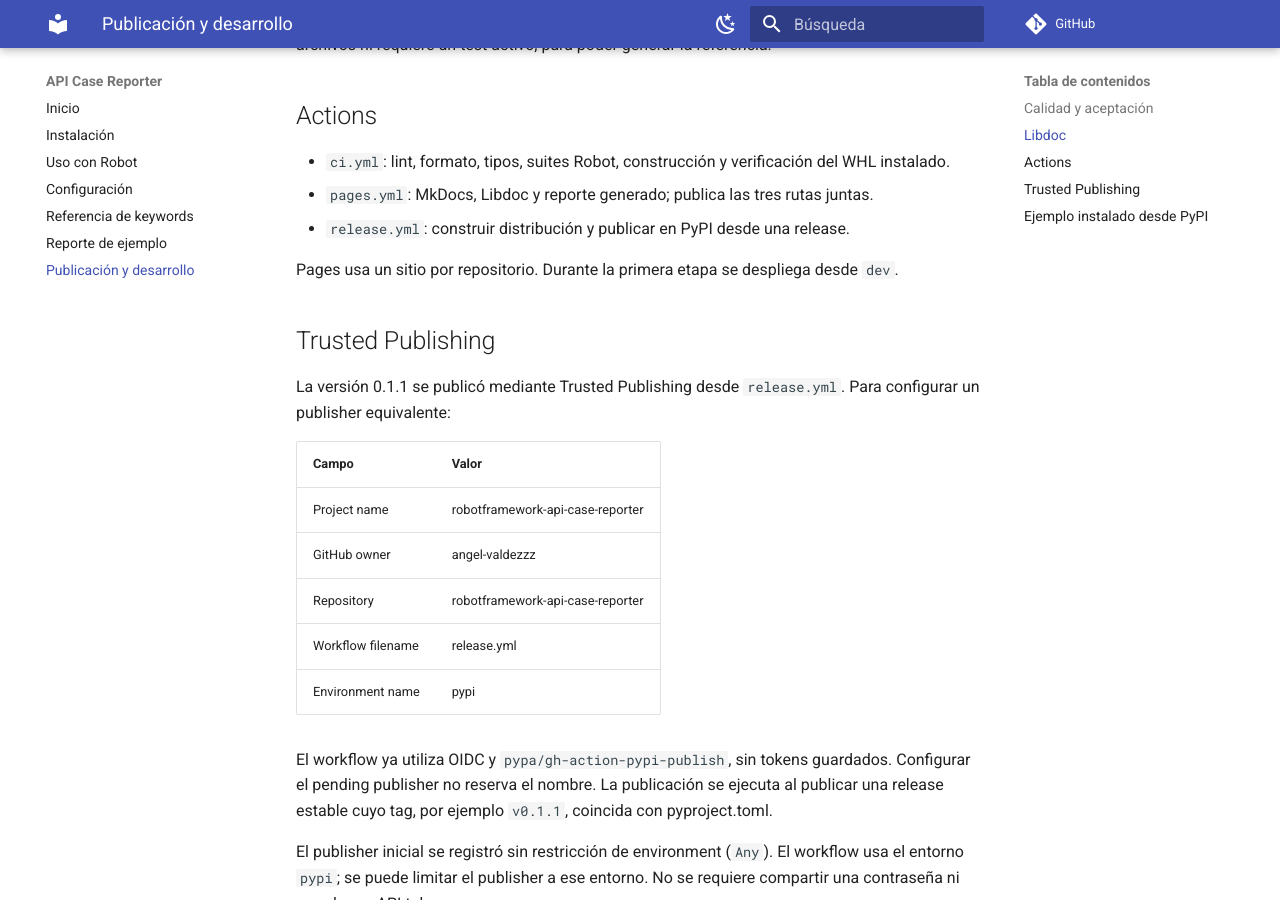
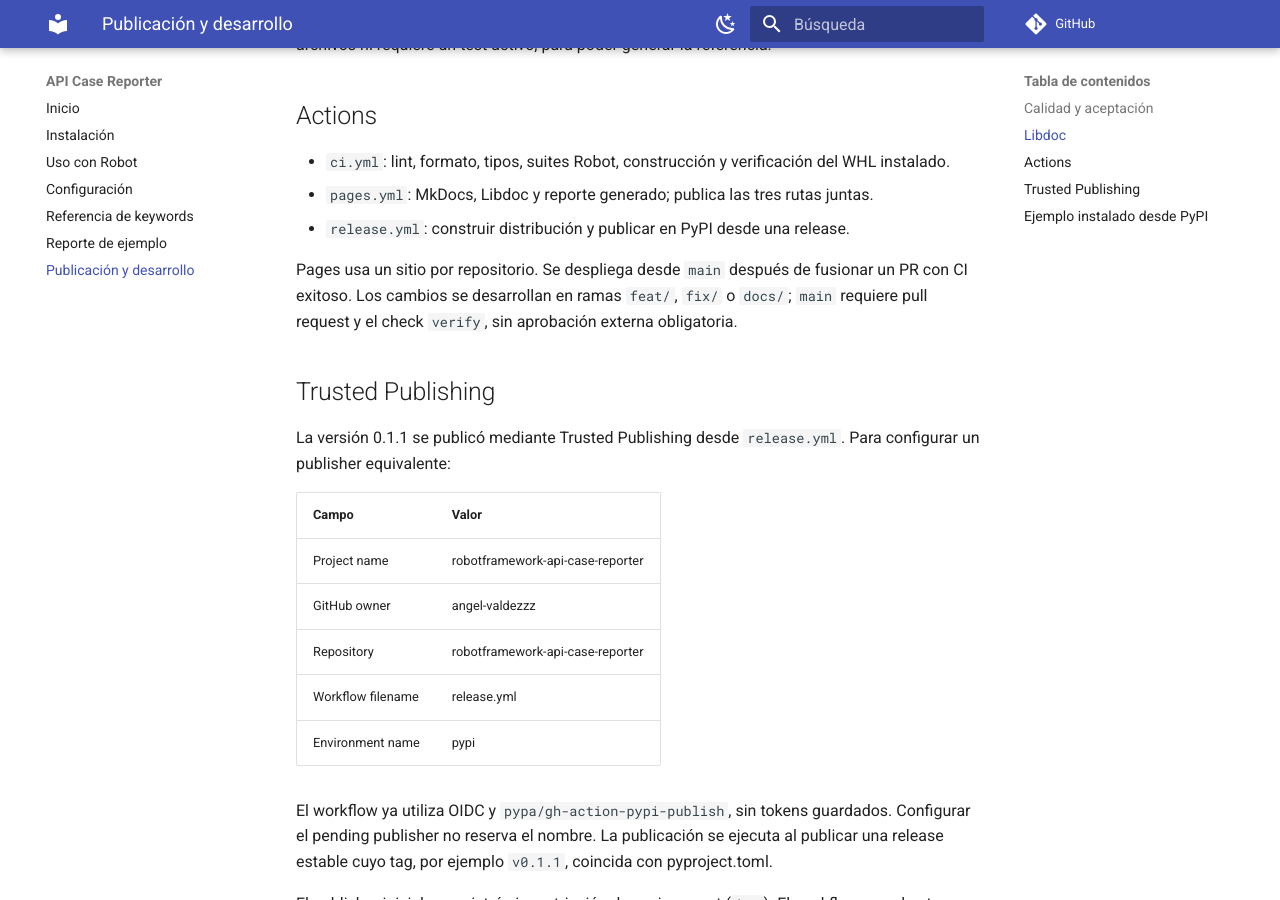
Before and after one commit to angel-valdezzz/robotframework-api-case-reporter, an MkDocs documentation site: the page built from docs/development.md, in a window 1280 px wide and 900 px high, scrolled down 730 px. Built offline with MkDocs 1.6.1 and Material for MkDocs 9.7.7, drawn with Linux system fonts in a browser that asks for light colours; comment, search, counter and statistics services are not loaded.

Commit message:
Deploy and develop from main through pull requests

```diff
--- a/docs/development.md
+++ b/docs/development.md
@@ -36,7 +36,9 @@ no crea archivos ni requiere un test activo, para poder generar la referencia.
 - `pages.yml`: MkDocs, Libdoc y reporte generado; publica las tres rutas juntas.
 - `release.yml`: construir distribución y publicar en PyPI desde una release.
 
-Pages usa un sitio por repositorio. Durante la primera etapa se despliega desde `dev`.
+Pages usa un sitio por repositorio. Se despliega desde `main` después de fusionar un PR con CI exitoso.
+Los cambios se desarrollan en ramas `feat/`, `fix/` o `docs/`; `main` requiere
+pull request y el check `verify`, sin aprobación externa obligatoria.
 
 ## Trusted Publishing
 
--- a/mkdocs.yml
+++ b/mkdocs.yml
@@ -2,7 +2,7 @@ site_name: API Case Reporter
 site_description: Reportes API independientes por caso de Robot Framework
 site_url: https://angel-valdezzz.github.io/robotframework-api-case-reporter/
 repo_url: https://github.com/angel-valdezzz/robotframework-api-case-reporter
-edit_uri: edit/dev/docs/
+edit_uri: edit/main/docs/
 theme:
   name: material
   language: es
```
Also changed, not shown: docs/installation.md (+1 -1 lines), 2 other files.
